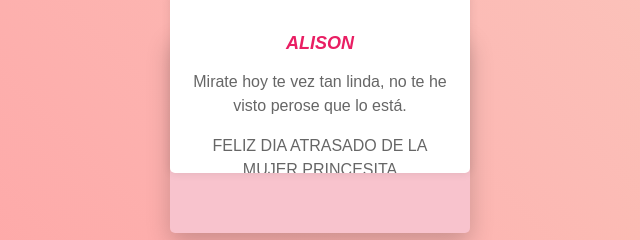
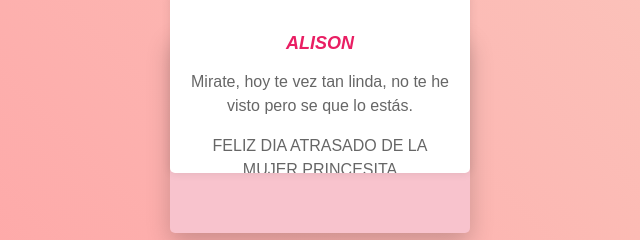
Before and after one commit to purple7u7/CartaA, a plain HTML site: page index.html in a window 1280 px wide. Both pictures are taken after a click on the element 640 px from the left and 400 px from the top of the page. Shown: the part 267-507 px from the top of the page, 320-960 px from the left. Drawn offline with Linux system fonts and the light colour scheme.

Commit message:
Update index.html

```diff
--- a/index.html
+++ b/index.html
@@ -197,7 +197,7 @@
         <div class="flap"></div>
         <div class="letter">
             <h1><div class="signature">ALISON</div></h1>
-            <p>Mirate hoy te vez tan linda, no te he visto perose que lo está.</p>
+            <p>Mirate, hoy te vez tan linda, no te he visto pero se que lo estás.</p>
             <p>FELIZ DIA ATRASADO DE LA MUJER PRINCESITA</p>
             <div class="signature">atte: Bruno</div>
         </div>
```
